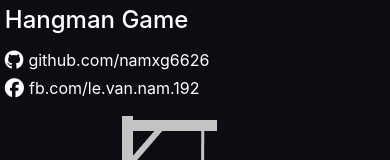
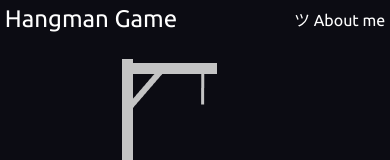
Before and after one commit to namxg6626/reactjs-hangman-game, a React (Create React App) app: page / in a window 390 px wide. Shown: the top 160 px of the page. Built offline with nearby package versions, Linux system fonts and the light colour scheme; no server answers; the database is empty.

Commit message:
mobile user can close 'about me' block

```diff
--- a/src/App.scss
+++ b/src/App.scss
@@ -19,8 +19,7 @@
 body {
   background-color: #0c0c13;
   color: white;
-  font-family: -apple-system, BlinkMacSystemFont, "Segoe UI", Roboto, Oxygen,
-    Ubuntu, Cantarell, "Open Sans", "Helvetica Neue", sans-serif;
+  font-family: "Ubuntu";
 }
 
 .app {
@@ -35,10 +34,17 @@ body {
 .header {
   display: flex;
   justify-content: space-between;
+
+  label,
+  input {
+    display: none;
+  }
+
   h2 {
     text-transform: capitalize;
     font-weight: 500;
   }
+
   &__split {
     p {
       margin-bottom: 0.5rem;
@@ -132,8 +138,33 @@ body {
 
   .header {
     display: block;
+
     &__split:first-child {
       margin-bottom: 1rem;
+      display: flex;
+      align-items: center;
+      justify-content: space-between;
+    }
+
+    &__split {
+      transition: all 0.2s;
+    }
+
+    label {
+      display: block;
+    }
+
+    input + &__split {
+      height: 0;
+      overflow: hidden;
+    }
+
+    input:checked + &__split {
+      height: 58px;
+    }
+
+    &__split h2 {
+      display: inline;
     }
   }
 
--- a/src/components/Header.jsx
+++ b/src/components/Header.jsx
@@ -12,8 +12,11 @@ export default function Header(props) {
     <header className="header">
       <div className="header__split">
         <h2>{title}</h2>
+        <label htmlFor="expand">ツ About me</label>
       </div>
-      <div className="header__split">
+
+      <input type="checkbox" name="expand" id="expand" />
+      <div className="header__split" id="mobile-closable">
         <p>
           <i className="fab fa-github"></i>
           <a href={github} target="_blank" rel="noopener noreferrer">
```
